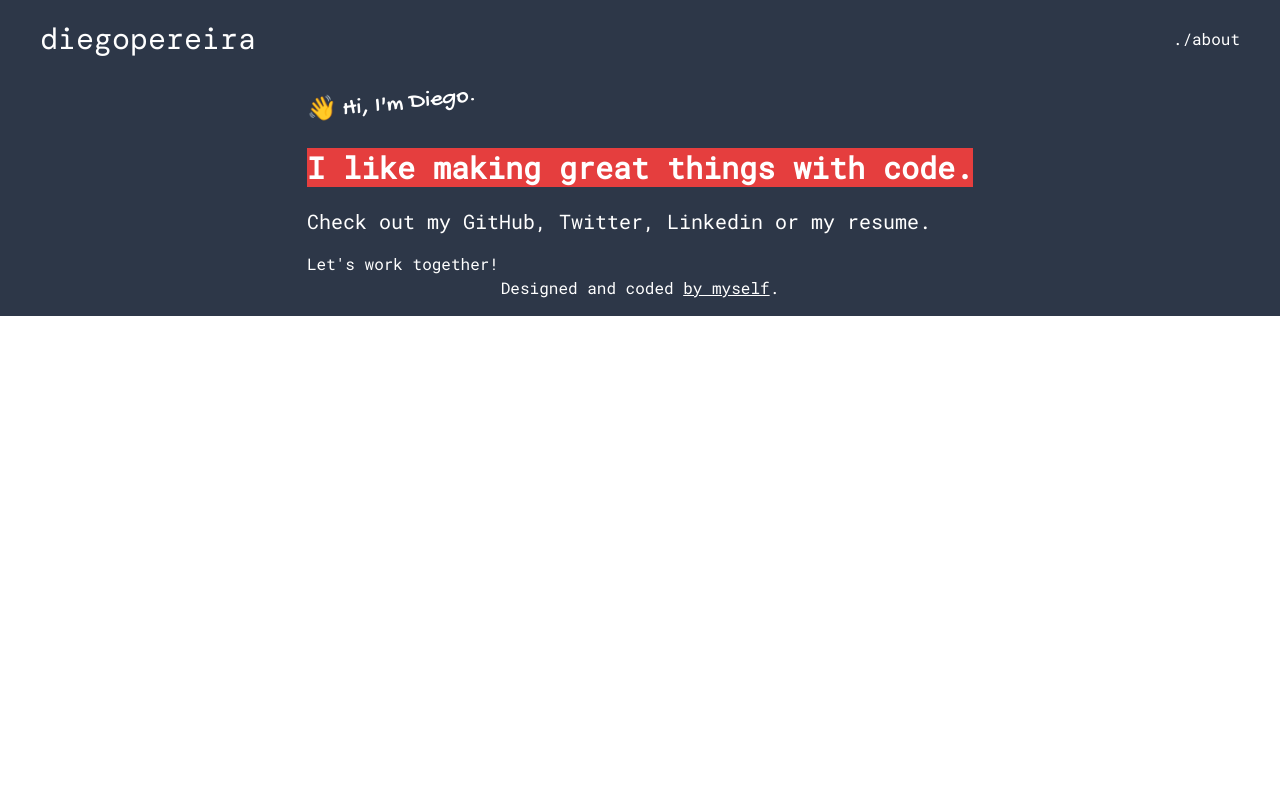
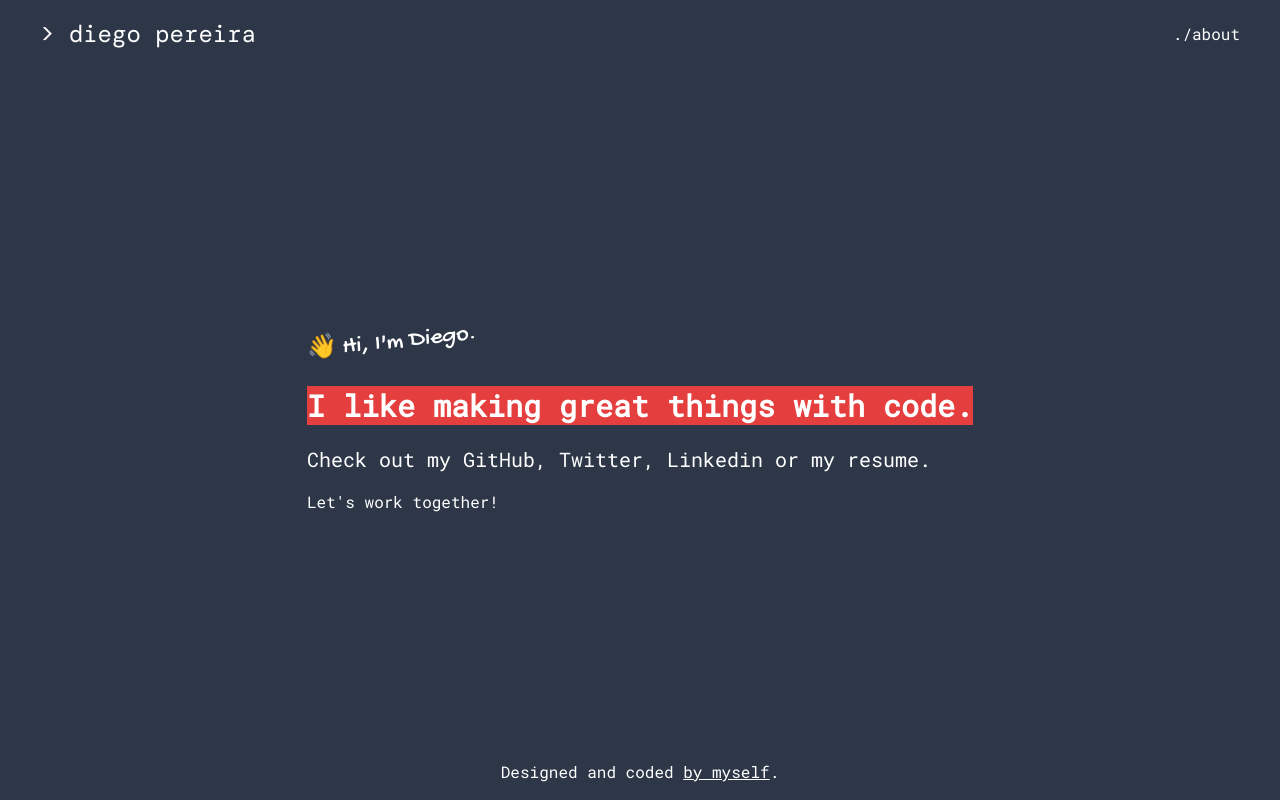
Before and after one commit to gomespereira/personal-website, a Next.js app: page / in a window 1280 px wide. Built offline with nearby package versions, Linux system fonts and the light colour scheme.

Commit message:
Update dependencies, adjust some styles

```diff
--- a/components/header.tsx
+++ b/components/header.tsx
@@ -5,9 +5,9 @@ export default function Header() {
     <header className="flex justify-between items-center pt-4 pr-6 pl-6 md:pr-10 md:pl-10">
       <span
         id="logo"
-        className="text-3xl"
+        className="text-2xl"
       >
-        diegopereira
+        {'>'} diego pereira
       </span>
       <Navbar />
     </header>
--- a/components/layout.tsx
+++ b/components/layout.tsx
@@ -8,7 +8,7 @@ export default function Layout({ children }) {
   return (
     <Fragment>
       <Head>
-        <title>Diego Pereira - JavaScript Developer</title>
+        <title>Diego Pereira - Web Developer</title>
         <meta
           name="viewport"
           content="width=device-width, initial-scale=1.0"
--- a/styles/index.css
+++ b/styles/index.css
@@ -36,8 +36,7 @@
 
 #__next {
   font-family: 'Roboto Mono', monospace;
-  min-height: -webkit-fill-available;
-  @apply flex flex-col max-w-full bg-gray-800 text-white;
+  @apply flex flex-col min-h-screen bg-gray-800 text-white;
 }
 
 #logo {
```
Also changed, not shown: package.json (+5 -5 lines), 1 other file (tests, documents, lock files or other folders).
